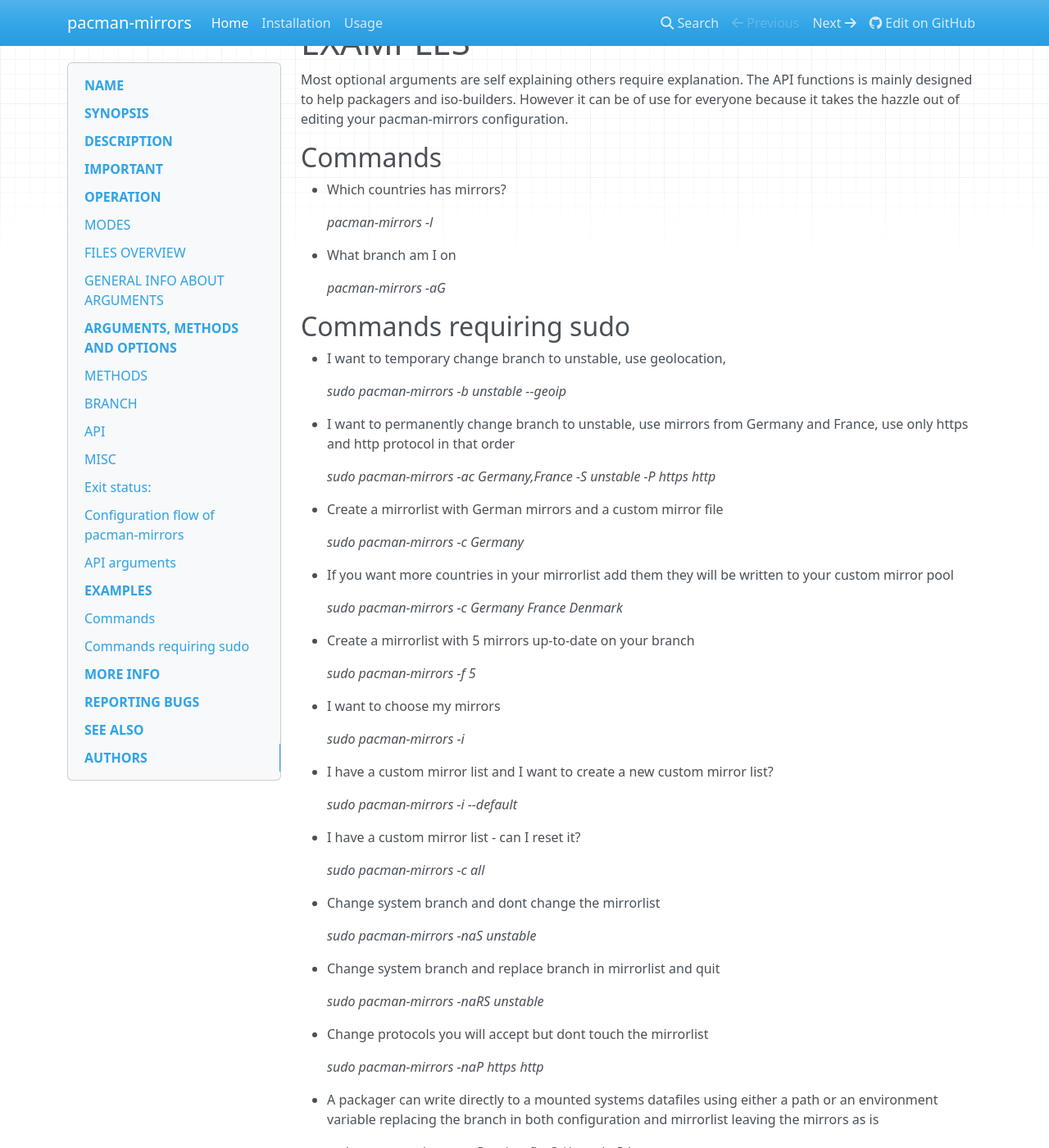
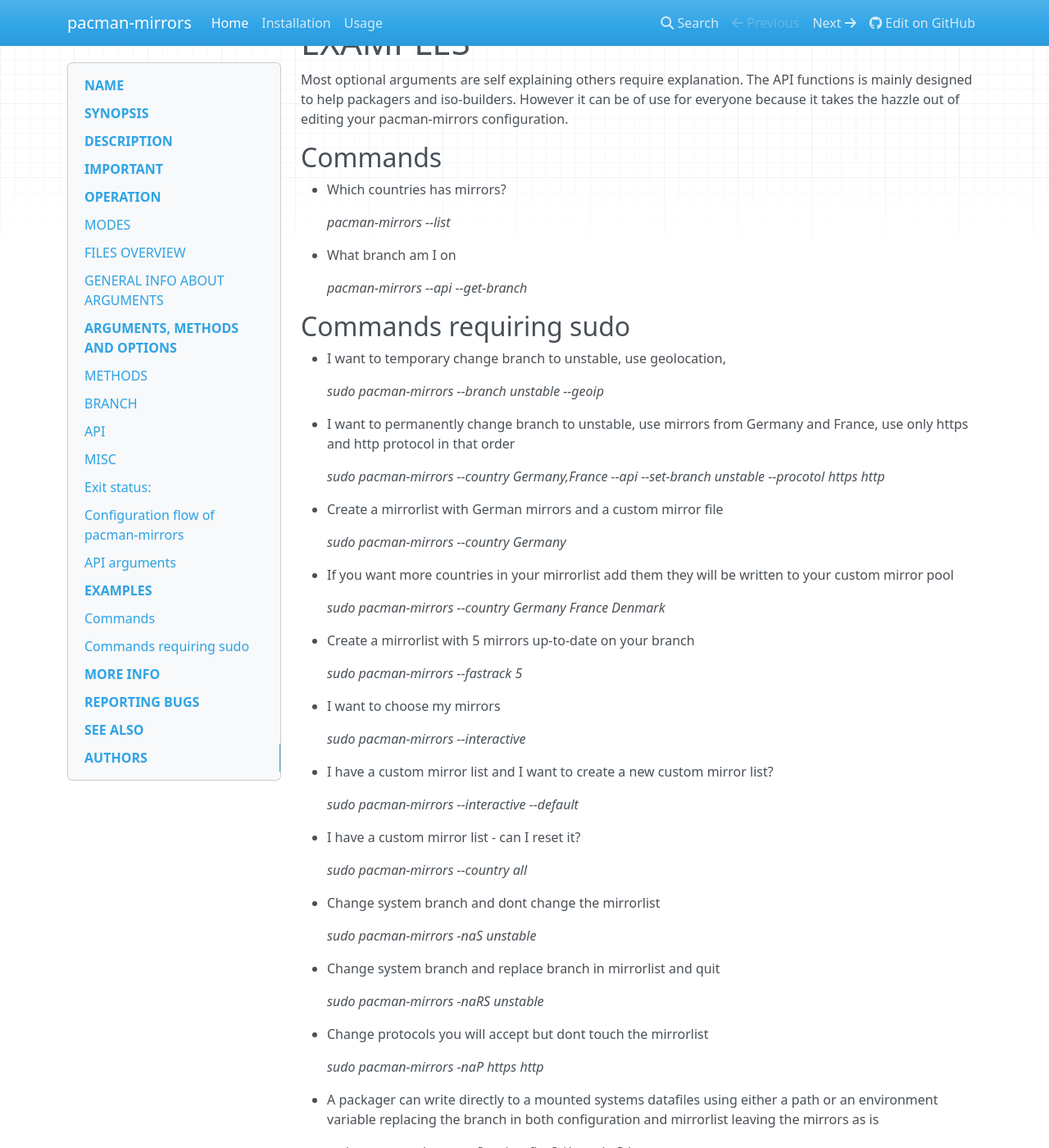
Before and after one commit to manjaro/pacman-mirrors, an MkDocs documentation site: the page built from docs/index.md, in a window 1280 px wide and 1400 px high, scrolled down 4950 px. Shown: the whole window at 82% size. Built offline with MkDocs 1.6.1, drawn with Linux system fonts in a browser that asks for light colours; nearby versions of some CDN libraries; old or Windows-style settings are respelled for this version of MkDocs; some of the changed text lies outside the part shown.

Commit message:
updated docs

```diff
--- a/docs/index.md
+++ b/docs/index.md
@@ -217,45 +217,45 @@
 
 * Which countries has mirrors?
 
-    *pacman-mirrors -l*
+    *pacman-mirrors --list*
 
 * What branch am I on
 
-    *pacman-mirrors -aG*
+    *pacman-mirrors --api --get-branch*
 
 ## Commands requiring sudo
 
 * I want to temporary change branch to unstable, use geolocation,
 
-    *sudo pacman-mirrors -b unstable --geoip*
+    *sudo pacman-mirrors --branch unstable --geoip*
 
 * I want to permanently change branch to unstable, use mirrors from Germany and France, use only https and http protocol in that order
 
-    *sudo pacman-mirrors -ac Germany,France -S unstable -P https http*
+    *sudo pacman-mirrors --country Germany,France --api --set-branch unstable --procotol https http*
 
 * Create a mirrorlist with German mirrors and a custom mirror file
 
-    *sudo pacman-mirrors -c Germany*
+    *sudo pacman-mirrors --country Germany*
 
 * If you want more countries in your mirrorlist add them they will be written to your custom mirror pool
 
-    *sudo pacman-mirrors -c Germany France Denmark*
+    *sudo pacman-mirrors --country Germany France Denmark*
 
 * Create a mirrorlist with 5 mirrors up-to-date on your branch
 
-    *sudo pacman-mirrors -f 5*
+    *sudo pacman-mirrors --fastrack 5*
 
 * I want to choose my mirrors
 
-    *sudo pacman-mirrors -i*
+    *sudo pacman-mirrors --interactive*
 
 * I have a custom mirror list and I want to create a new custom mirror list?
 
-    *sudo pacman-mirrors -i --default*
+    *sudo pacman-mirrors --interactive --default*
 
 * I have a custom mirror list - can I reset it?
 
-    *sudo pacman-mirrors -c all*
+    *sudo pacman-mirrors --country all*
 
 * Change system branch and dont change the mirrorlist
 
```
Also changed, not shown: other parts of docs/index.md (+2 -2 lines), site/index.html, site/search/search_index.json, site/sitemap.xml, 3 other files.
